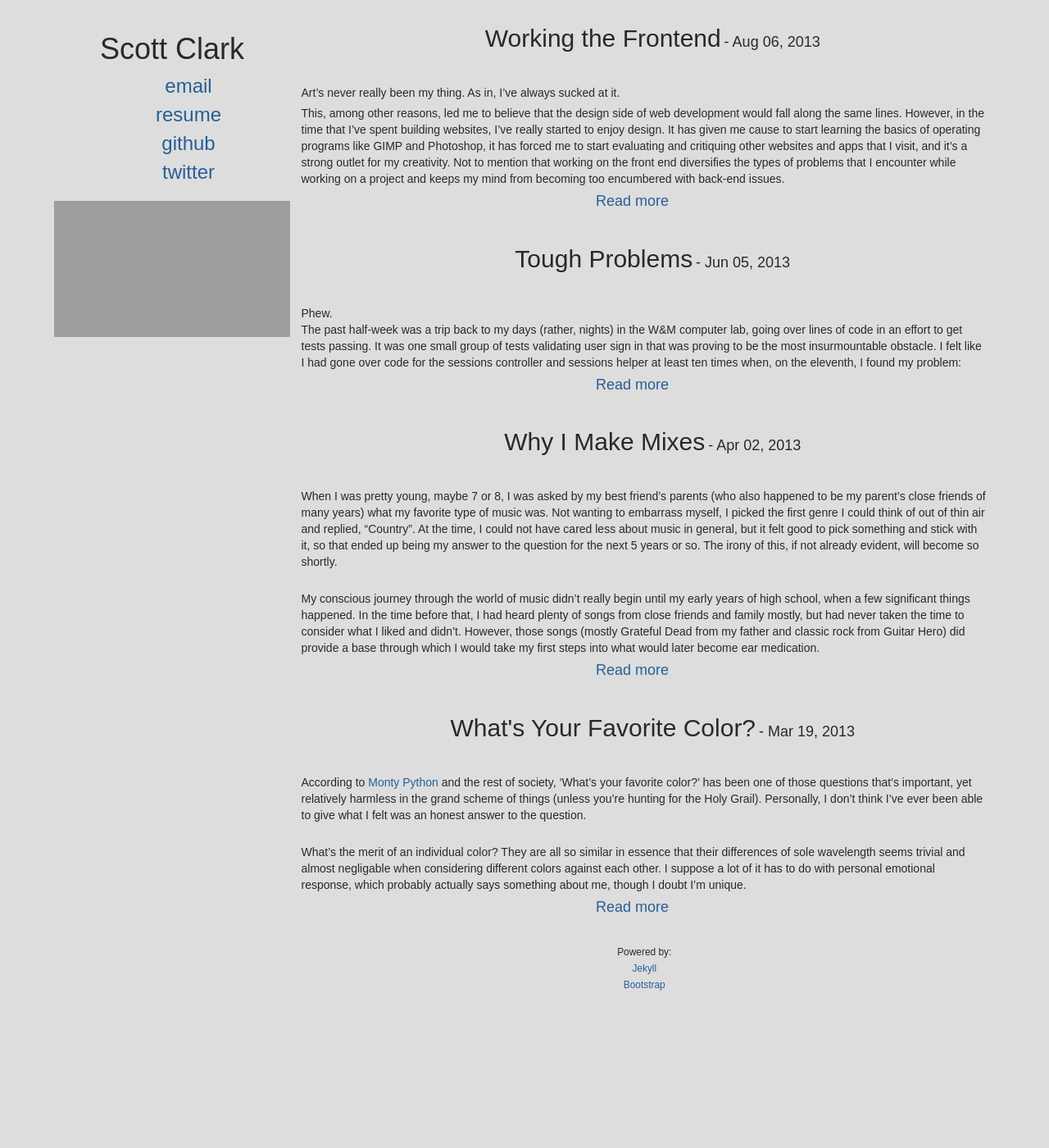
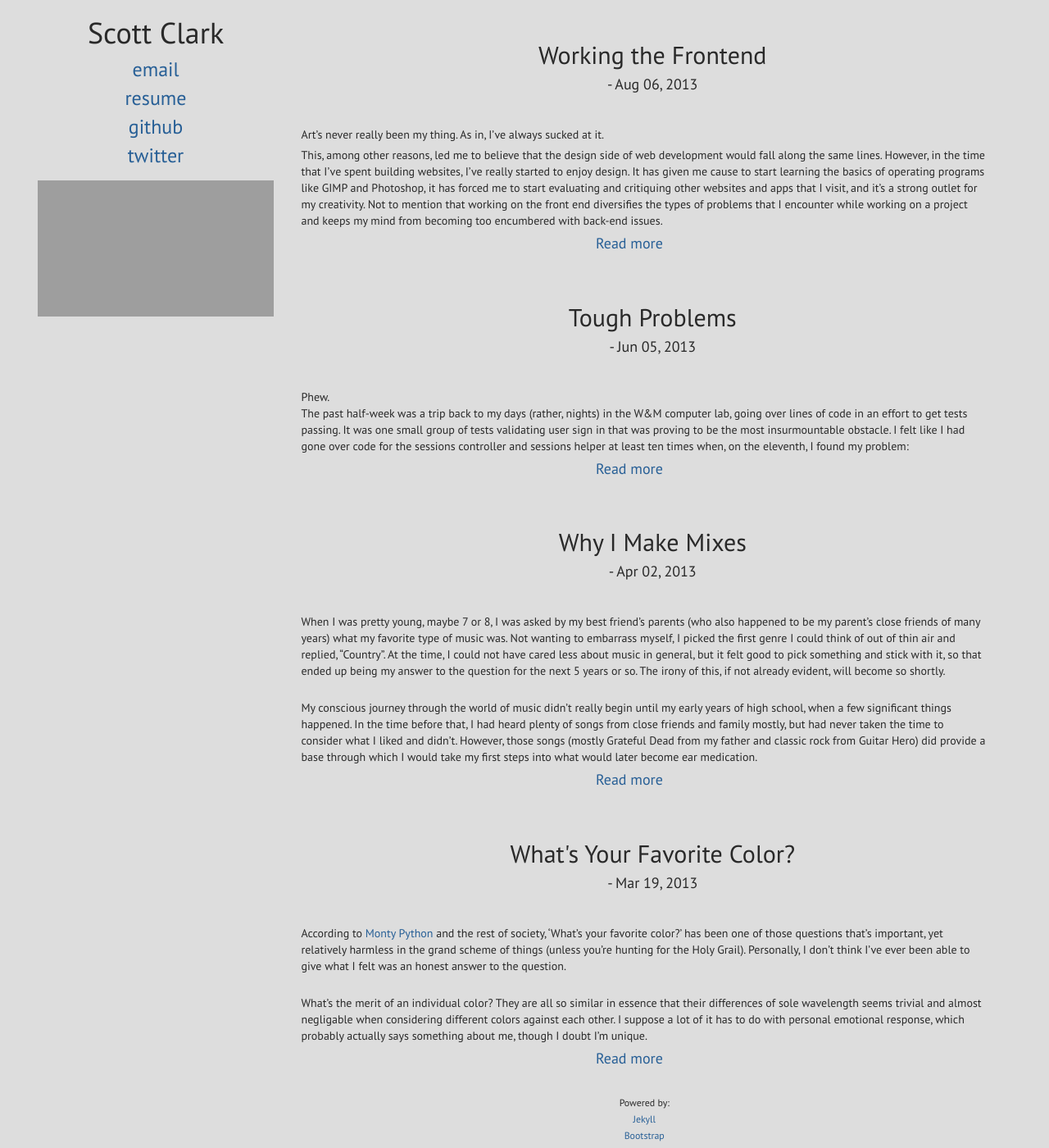
Before and after one commit to clarkbarz/clarkbarz.github.com, a Jekyll site: the page built from blog.html, in a window 1280 px wide and 1400 px high. Shown: the whole window at 82% size. Built offline with Jekyll 4.4.1, drawn with Linux system fonts in a browser that asks for light colours; grey boxes are pictures that could not be loaded.

Commit message:
Update the style

```diff
--- a/assets/style/style.css
+++ b/assets/style/style.css
@@ -1,26 +1,14 @@
 @import url(bootstrap.min.css);
-@import url(http: //fonts.googleapis.com/css?family=PT+Sans);
+@import url(http://fonts.googleapis.com/css?family=PT+Sans);
 
 /* Responsive stuff */
 
-@media (min-width:  768px) and (max-width: 979px) {
-    .span4 {
-        display: none;
-    }
-
-    .whole-page {
-        float: none;
-        width: 125%;
-        margin-left: 6%;
+@media (max-width: 1079px) {
+    .img-overlay {
+        width: 60%;
+        left: 20%;
     }
 }
-
-@media (max-width: 768px) {
-    .whole-page {
-        margin-left: 1.5%
-    }
-}
-
 
 /* Misc */
 
@@ -31,7 +19,7 @@
 }
 
 h2 {
-    display: inline;
+    text-align: center;
 }
 
 h3 {
@@ -53,6 +41,10 @@
     -o-transition: 0.3s ease;
 }
 
+.center {
+    text-align: center;
+}
+
 a.readmore {
     margin-left: 43%;
     margin-top: 10%;
@@ -71,6 +63,7 @@
 
 .sitetitle a {
     color: #292929;
+    padding: 0 10px;
     border-right: #DDDDDD solid 1px;
     border-left: #DDDDDD solid 1px;
     -webkit-transition: 0.3s ease;
@@ -80,7 +73,7 @@
 
 .sitetitle a:hover {
     text-decoration: none;
-    padding: 0 10px;
+    padding: 0 20px;
     border-right: #292929 solid 2px;
     border-left: #292929 solid 2px;
     -webkit-transition: 0.3s ease;
@@ -92,7 +85,7 @@
 
 #navigation {
     position: fixed;
-    margin: 20px;
+    /*margin: 20px;*/
     width: 25.00%;
     text-align: center;
 }
@@ -100,7 +93,7 @@
 #navigation ul {
     list-style-type: none;
     font-size: 18px;
-    margin: 10px;
+    margin: 10px 40px 0 0;
 }
 
 #navigation li {
@@ -109,11 +102,21 @@
     font-size: 24px;
 }
 
+#navigation li a {
+    padding: 0 5px;
+    border-right: #DDDDDD solid 1px;
+    border-left: #DDDDDD solid 1px;
+    -webkit-transition: 0.3s ease;
+    -moz-transition: 0.3s ease;
+    -o-transition: 0.3s ease;
+}
+
 #navigation li a:hover {
     color: #292929;
     text-decoration: none;
-    padding-right: 5px;
-    padding-left: 5px;
+    padding: 0 10px;
+    border-right: #292929 solid 1px;
+    border-left: #292929 solid 1px;
     -webkit-transition: 0.3s ease;
     -moz-transition: 0.3s ease;
     -o-transition: 0.3s ease;
@@ -121,10 +124,6 @@
 
 #navigation iframe {
     margin: 10px 0 15px 0;
-}
-
-#navigation .custom_amount {
-    width: 90%;
 }
 
 /* Mobile Navigation */
@@ -170,6 +169,7 @@
     -moz-transition: 0.3s ease;
     -o-transition: 0.3s ease;
 }
+
 #mobile-navigation .links li a:hover {
     color: #292929;
     padding: 2px 0;
@@ -177,6 +177,31 @@
     -webkit-transition: 0.3s ease;
     -moz-transition: 0.3s ease;
     -o-transition: 0.3s ease;
+}
+
+/* Things Columns */
+
+div.thing-tile {
+    position: relative;
+    padding: 10px 0;
+}
+
+.column-img {
+    transition: opacity 0.3s linear;
+    background-color: #f5f5f5;
+}
+
+.img-overlay {
+    position: absolute;
+    opacity: 0;
+    top: 10%;
+    color: #275F96;
+    font-size: 16px;
+    margin-right: 3px;
+    padding: 12px 17px 12px 12px;
+    text-align: center;
+    z-index: 5;
+    transition: opacity 0.3s linear, background-color 0.3s linear;
 }
 
 /* Blog */
```
